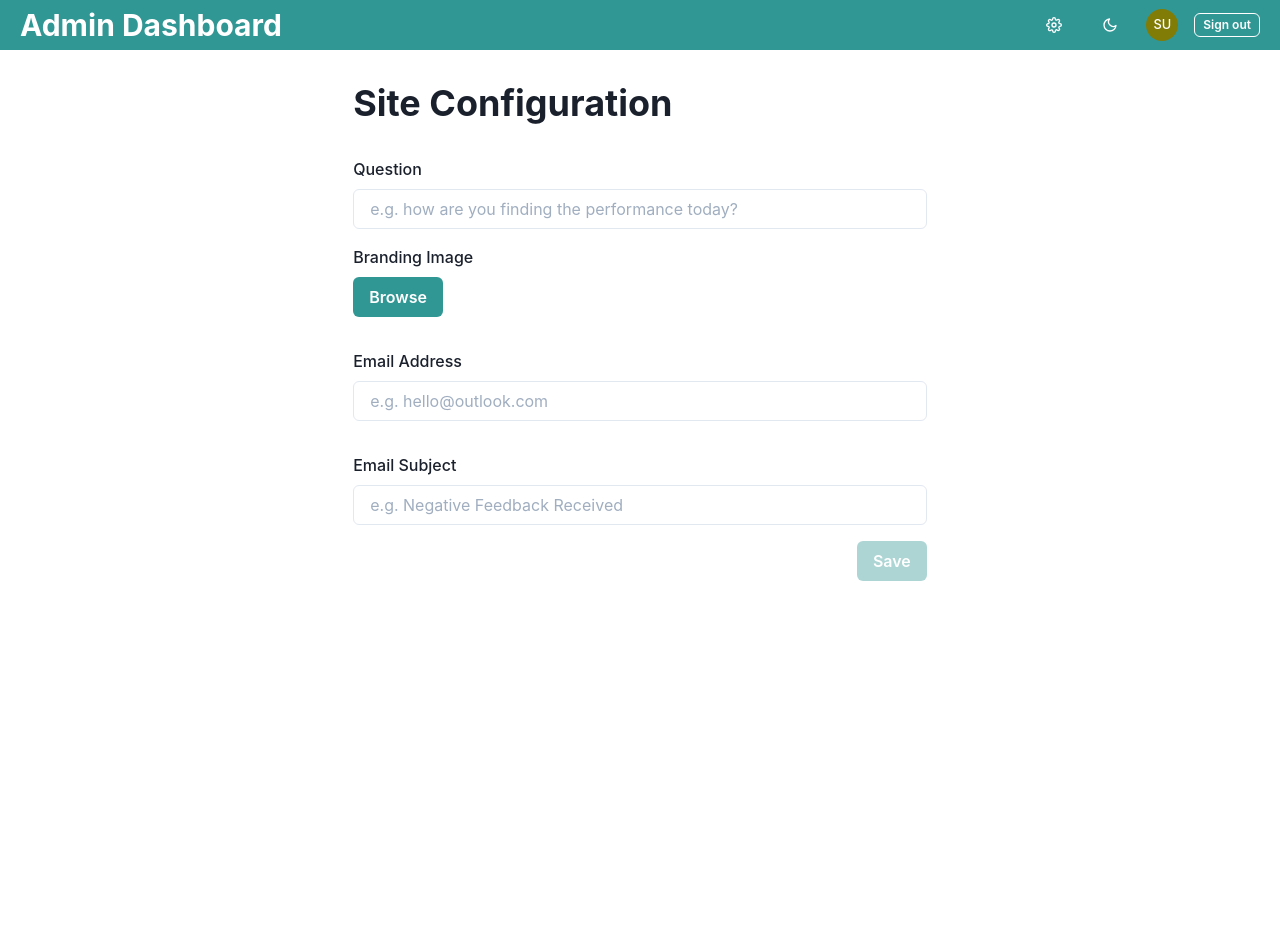
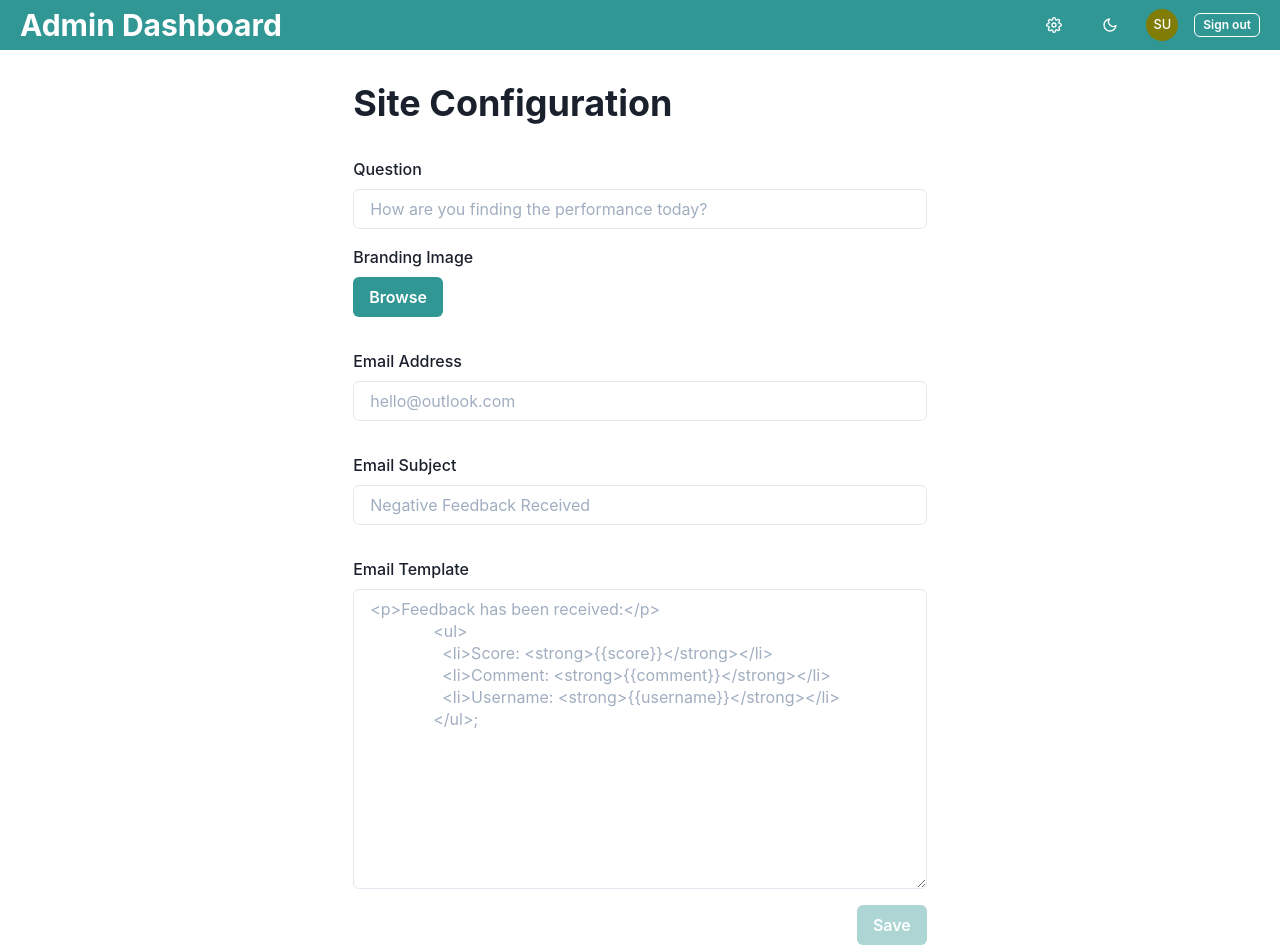
Before and after one commit to djaustin/question-master, a Next.js app: page /dashboard/config in a window 1280 px wide. Shown: the top 952 px of the page. Before the commit the page ends 800 px from the top, so only its background shows below. Built offline with nearby package versions, Linux system fonts and the light colour scheme; no server answers; the database is empty; sample sign-in values are in the browser's storage.

Commit message:
feat: add email template logic and text area

```diff
--- a/package.json
+++ b/package.json
@@ -19,6 +19,7 @@
     "@emotion/styled": "11.1.5",
     "@prisma/client": "^3.1.1",
     "@types/formidable": "^1.2.4",
+    "@types/mustache": "^4.1.2",
     "@types/react-datepicker": "^4.1.7",
     "@types/react-table": "^7.7.5",
     "@types/redis": "^2.8.32",
@@ -33,6 +34,7 @@
     "http-proxy-middleware": "^2.0.1",
     "ldap-authentication": "^2.2.9",
     "lodash": "^4.17.21",
+    "mustache": "^4.2.0",
     "next": "latest",
     "next-absolute-url": "^1.2.2",
     "next-auth": "^3.29.0",
--- a/src/pages/dashboard/config.tsx
+++ b/src/pages/dashboard/config.tsx
@@ -1,7 +1,7 @@
 import { FormControl, FormLabel } from "@chakra-ui/form-control";
 import { Input } from "@chakra-ui/input";
 import { Container, Flex, Heading, Stack } from "@chakra-ui/layout";
-import { Button, CloseButton, Image, Text } from "@chakra-ui/react";
+import { Button, CloseButton, Image, Text, Textarea } from "@chakra-ui/react";
 import { chakra } from "@chakra-ui/system";
 import { useToast } from "@chakra-ui/toast";
 import { GetServerSideProps } from "next";
@@ -18,14 +18,18 @@ type ConfigInputs = {
   images: FileList;
   emailAddress: string;
   emailSubject: string;
+  emailTemplate: string;
 };
 
 type ConfigProps = {
   question: string;
   brandingUrl: string;
+  emailAddress: string;
+  emailSubject: string;
+  emailTemplate: string;
 };
 
-const Config: React.FC<ConfigProps> = ({ question, brandingUrl }) => {
+const Config: React.FC<ConfigProps> = ({ question, brandingUrl, emailAddress, emailSubject, emailTemplate }) => {
   const {
     handleSubmit,
     register,
@@ -34,7 +38,7 @@ const Config: React.FC<ConfigProps> = ({ question, brandingUrl }) => {
     getValues,
     setValue,
   } = useForm<ConfigInputs>({
-    defaultValues: { question },
+    defaultValues: { question, emailAddress, emailSubject, emailTemplate },
   });
   const [filePreviewUrl, setFilePreviewUrl] = useState<string>(
     brandingUrl ?? ""
@@ -83,7 +87,7 @@ const Config: React.FC<ConfigProps> = ({ question, brandingUrl }) => {
             <FormLabel>Question</FormLabel>
             <Input
               {...register("question")}
-              placeholder="e.g. how are you finding the performance today?"
+              placeholder="How are you finding the performance today?"
             />
           </FormControl>
           <FormControl mt="4">
@@ -112,14 +116,27 @@ const Config: React.FC<ConfigProps> = ({ question, brandingUrl }) => {
             <FormLabel>Email Address</FormLabel>
             <Input
               {...register("emailAddress")}
-              placeholder="e.g. hello@outlook.com"
+              placeholder="hello@outlook.com"
             />
           </FormControl>
           <FormControl mt="8">
             <FormLabel>Email Subject</FormLabel>
             <Input
               {...register("emailSubject")}
-              placeholder="e.g. Negative Feedback Received"
+              placeholder="Negative Feedback Received"
+            />
+          </FormControl>
+          <FormControl mt="8">
+            <FormLabel>Email Template</FormLabel>
+            <Textarea
+              minHeight = '300'
+              {...register("emailTemplate")}
+              placeholder="<p>Feedback has been received:</p>
+              <ul>
+                <li>Score:&nbsp;<strong>{{score}}</strong></li>
+                <li>Comment:&nbsp;<strong>{{comment}}</strong></li>
+                <li>Username:&nbsp;<strong>{{username}}</strong></li>
+              </ul>;"
             />
           </FormControl>
 
@@ -147,6 +164,7 @@ export const getServerSideProps: GetServerSideProps<ConfigProps> = requireLogin(
     const brandingUrl = config.find((item) => item.key === "brandingUrl");
     const emailAddress = config.find((item) => item.key === "emailAddress");
     const emailSubject = config.find((item) => item.key === "emailSubject");
+    const emailTemplate = config.find((item) => item.key === "emailTemplate");
 
     return {
       props: {
@@ -154,6 +172,7 @@ export const getServerSideProps: GetServerSideProps<ConfigProps> = requireLogin(
         brandingUrl: brandingUrl?.value ?? null,
         emailAddress: emailAddress?.value ?? null,
         emailSubject: emailSubject?.value ?? null,
+        emailTemplate: emailTemplate?.value ?? null,
       },
     };
   }
@@ -171,7 +190,7 @@ const uploadFile = async (file: File) => {
 };
 
 const submitConfig = async (data: ConfigInputs, imageName: string) => {
-  const payload = [{ key: "question", value: data.question }, { key: "emailAddress", value: data.emailAddress }, { key: "emailSubject", value: data.emailSubject }];
+  const payload = [{ key: "question", value: data.question }, { key: "emailAddress", value: data.emailAddress }, { key: "emailSubject", value: data.emailSubject }, { key: "emailTemplate", value: data.emailTemplate }];
   if (imageName)
     payload.push({ key: "brandingUrl", value: `/api/images/${imageName}` });
   const res = await fetch("/api/config", {
--- a/src/services/mail.ts
+++ b/src/services/mail.ts
@@ -2,7 +2,16 @@ import { Prisma } from "@prisma/client";
 import { promisify } from "util";
 import { redisClient } from "../integrations/redis";
 import prisma from "../integrations/db";
-
+import Mustache from "mustache";
+const defaultEmailTemplate =
+`
+<p>Feedback has been received:</p>
+  <ul>
+    <li>Score:&nbsp;<strong>{{score}}</strong></li>
+    <li>Comment:&nbsp;<strong>{{comment}}</strong></li>
+    <li>Username:&nbsp;<strong>{{username}}</strong></li>
+  </ul>;
+`
 const lpush = promisify(redisClient.lpush).bind(redisClient);
 
 export type MailPayload = {
@@ -12,22 +21,21 @@ export type MailPayload = {
 };
 
 export const createMailTask = async (payload: MailPayload) => {
-  const listName = process.env.REDIS_KEY;
+  const listName = process.env.REDIS_KEY || 'tasks';
   await lpush(listName, JSON.stringify(payload));
 };
 
 export async function processMailSend(data: Prisma.FeedbackCreateInput) {
-  const message = `<p>Feedback has been received:</p>
-    <ul>
-      <li>Score:&nbsp;<strong>${data.score}</strong></li>
-      <li>Comment:&nbsp;<strong>${data.comment ?? ""}</strong></li>
-      <li>Username:&nbsp;<strong>${data.username ?? ""}</strong></li>
-    </ul>`;
   if (data.score <= 1 || data.username) {
     try {
-      const data = await prisma.config.findMany();
-      const recipients = [data.find((config) => config.key === "emailAddress").value] || process.env.MAIL_RECIPIENTS?.split(",");
-      const subject = data.find((config) => config.key === "emailSubject").value || process.env.MAIL_SUBJECT || "User feedback received";
+      const config = await prisma.config.findMany();
+      const emailTemplate = config.find((config) => config.key === "emailTemplate")?.value || defaultEmailTemplate
+      const recipients = [config.find((config) => config.key === "emailAddress")?.value] || process.env.MAIL_RECIPIENTS?.split(",");
+      const subject = config.find((config) => config.key === "emailSubject")?.value || process.env.MAIL_SUBJECT || "User feedback received";
+      const message = Mustache.render(emailTemplate, data);
+      console.log(data)
+      console.log(emailTemplate)
+      console.log(message)
       await createMailTask({ subject, message, recipients });
     } catch (err) {
       console.log("Unable to process mail send", err);
```
Also changed, not shown: docker-compose.yml (+9 -0 lines), 1 other file (tests, documents, lock files or other folders).
